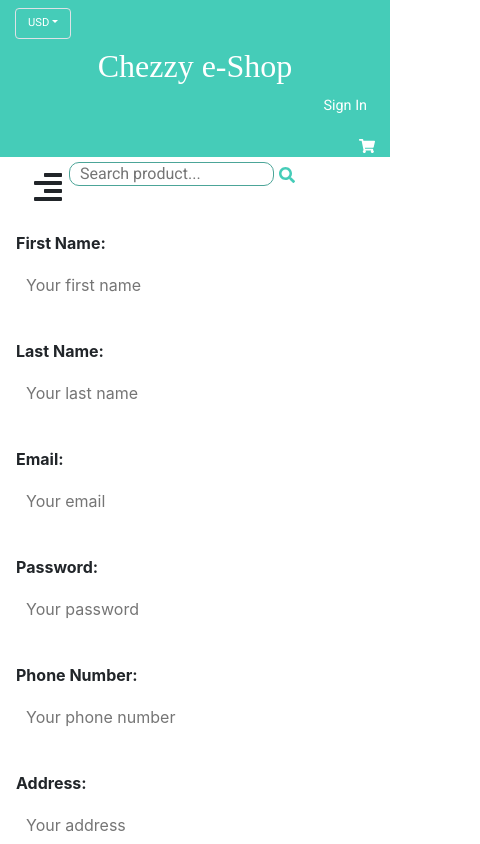
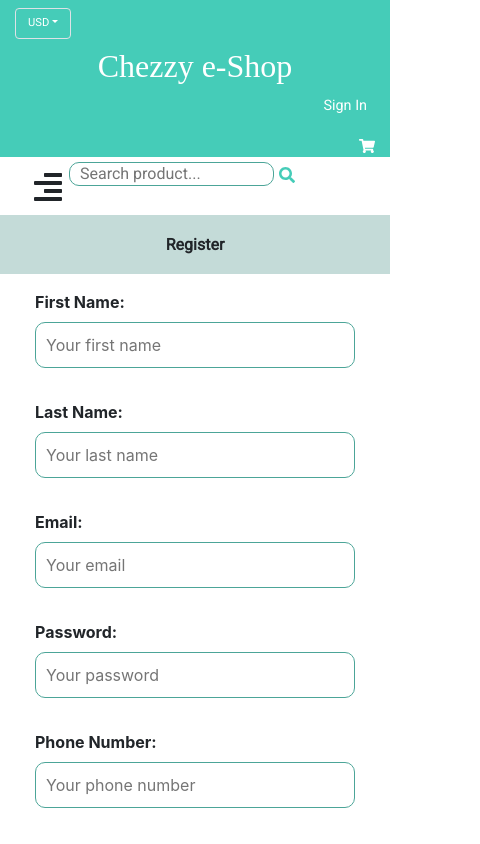
Before and after one commit to arvindchez/chezzy-fashions, a React (Create React App) app: page /register in a window 390 px wide. Shown: the top 844 px of the page, 480 px wide, since content can reach past the window. Built offline with nearby package versions, Linux system fonts and the light colour scheme; a web font is replaced by a local one.

Commit message:
added title for all pages

```diff
--- a/src/components/orderdetails/OrderContainer.js
+++ b/src/components/orderdetails/OrderContainer.js
@@ -14,6 +14,7 @@ class OrderContainer extends Component {
     render() {
         return (
             <>
+
                 <OrderList />
             </>
         )
--- a/src/components/orderdetails/OrderList.js
+++ b/src/components/orderdetails/OrderList.js
@@ -5,7 +5,6 @@ import ReactPaginate from 'react-paginate';
 import { fetchOrders, searchOrders } from "../../actions/order";
 import Fade from "react-reveal/Fade";
 import 'react-accessible-accordion/dist/fancy-example.css';
-import styled from "styled-components";
 import { FaChevronCircleRight, FaChevronCircleLeft } from 'react-icons/fa';
 import {
     Accordion,
@@ -43,7 +42,12 @@ class OrderList extends Component {
         }
 
         return (
+            <>
+                <div>
+                    <h3>My Orders</h3>
+                </div>
                 <section className="order-details-container">
+
                     <Fade left cascade>
                         <div>
                             <input type="text"
@@ -111,8 +115,8 @@ class OrderList extends Component {
                             }
                         </div>
                     </Fade>
-
                 </section >
+            </>
         )
     }
 }
--- a/src/index.css
+++ b/src/index.css
@@ -485,8 +485,12 @@ button.cartitem-addremove {
   flex-direction: column;
   font-weight: bold;
   justify-content: center;
-  align-content: start;
-  width: 50rem;
+  align-items: center;
+}
+
+.register-form input {
+  border: 1px solid #4ca598;
+  width: 20rem;
 }
 
 .register-form li {
@@ -514,7 +518,9 @@ button.cartitem-addremove {
 
 @media screen and (max-width: 430px) {
   .register-form {
-    width: 30rem;
+    margin: 0;
+    padding: 0;
+    align-items: center;
   }
 }
 
@@ -528,8 +534,25 @@ button.cartitem-addremove {
   flex-direction: column;
   font-weight: bold;
   justify-content: center;
-  align-content: start;
-  width: 50rem;
+  align-items: center;
+}
+
+h3 {
+  display: flex;
+  text-align: center;
+  font-family: var(--roboto);
+  font-weight: bold;
+  justify-content: center;
+  align-items: center;
+  padding: 20px;
+  margin: 0 auto;
+  font-size: 1rem;
+  background-color: #c4dbd8;
+}
+
+.login-form input {
+  border: 1px solid #4ca598;
+  width: 20rem;
 }
 
 .login-form li {
@@ -559,7 +582,7 @@ button.cartitem-addremove {
   .login-form {
     margin: 0;
     padding: 0;
-    width: 30rem;
+    align-items: center;
   }
 }
 
@@ -861,6 +884,15 @@ th {
   padding: 10px;
 }
 
+.order-details-container h3 {
+  text-align: center;
+  font-family: var(--roboto);
+  font-weight: bold;
+  padding: 20px;
+  font-size: 1rem;
+  background-color: #c4dbd8;
+}
+
 .order-details-container input {
   height: 1.5rem;
   border: 1px solid #4ca598;
--- a/src/screens/LoginPage.js
+++ b/src/screens/LoginPage.js
@@ -36,8 +36,12 @@ function LoginPage(props) {
     return (
         <div>
             <Fade right cascade>
+                <div>
+                    <h3>Login</h3>
+                </div>
                 <form onSubmit={handleSubmit}>
                     <ul className="login-form">
+
                         <li>
                             <label>Email:</label>
                             <input
--- a/src/screens/RegisterPage.js
+++ b/src/screens/RegisterPage.js
@@ -30,6 +30,9 @@ function RegisterPage() {
     return (
         <div>
             <Fade right cascade>
+                <div>
+                    <h3>Register</h3>
+                </div>
                 <form onSubmit={handleSubmit}>
                     <ul className="register-form">
                         <li>
```
Lines whose indentation alone changed are shown as unchanged.
